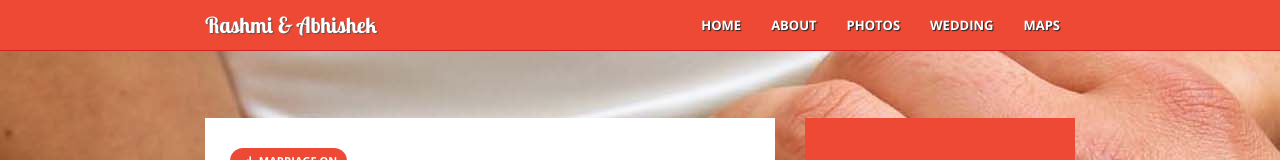
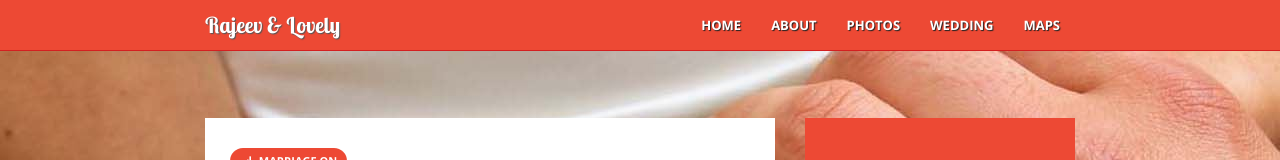
Before and after one commit to drajeev/drajeev.github.io, a plain HTML site: page index.html in a window 1280 px wide. Shown: the top 160 px of the page. Drawn offline with nearby package versions, Linux system fonts and the light colour scheme; a web font is replaced by a local one.

Commit message:
Update index.html

```diff
--- a/index.html
+++ b/index.html
@@ -38,7 +38,7 @@
                 <span class="icon-bar"></span>
                 <span class="icon-bar"></span>
             </button>
-            <a class="navbar-brand" href="#">Rashmi &amp; Abhishek</a>
+            <a class="navbar-brand" href="#">Rajeev &amp; Lovely</a>
         </div>
 
         <nav class="collapse navbar-collapse bs-navbar-collapse" role="navigation">
```
